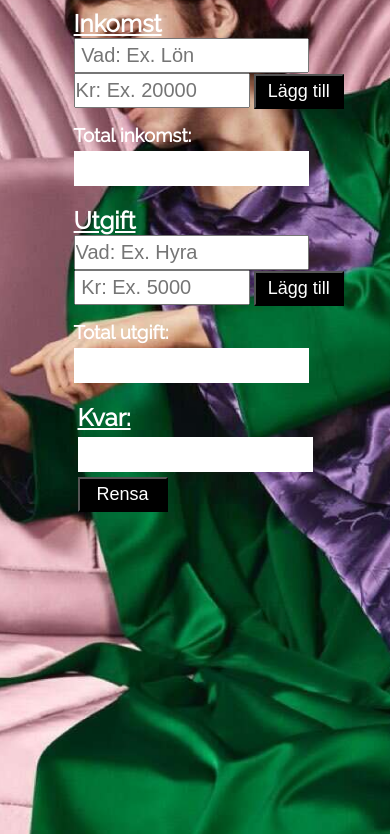
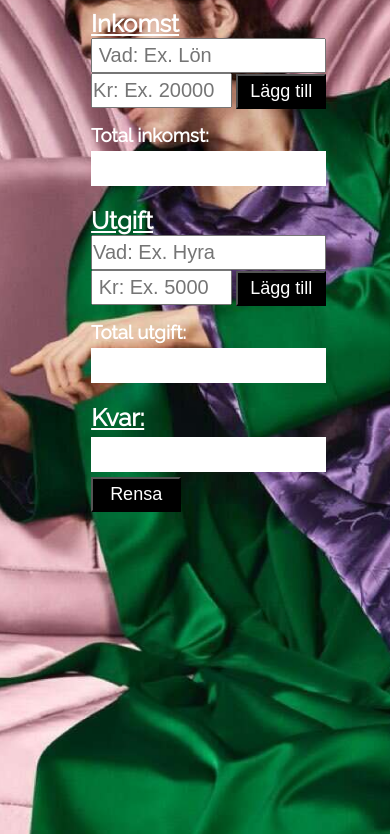
Before and after one commit to Rasmuskrogh/Inl-mning-2-Javascript, a plain HTML site: page index.html in a window 390 px wide. Shown: the part 133-967 px from the top of the page. Drawn offline with Linux system fonts and the light colour scheme.

Commit message:
cleaning the HTML

```diff
--- a/app.js
+++ b/app.js
@@ -83,7 +83,7 @@ li2.innerText= beskrivning2 + " : " + värde2;
 var ul2 = document.querySelector(".utgifter");
 ul2.appendChild(li2);
 
-
+var summa3 = 0;
 for(var i=0; i<totalsumma.length; i++) {
     summa3 += totalsumma[i];
     console.log(summa3)
--- a/index.html
+++ b/index.html
@@ -16,7 +16,7 @@
     <main>
         <h1>Ekonomi</h1>
         <section class="Inkomst">
-            <h2 class="underline">Inkomst</h2>
+            <h2>Inkomst</h2>
             <form>
                 <input type="text"  id="beskrivning" placeholder=" Vad: Ex. Lön">
                 <input type="siffror" id="värde" placeholder="Kr: Ex. 20000">
@@ -25,13 +25,13 @@
 
             <ul class="inkomster"></ul>
             <div>
-                <h3 class="margintop1">Total inkomst:</h3>
+                <h3>Total inkomst:</h3>
                 <p class="inkomstTotal"></p>
             </div>
         </section>
 
         <section class="Utgift">
-            <h2 class="underline margintop2">Utgift</h2>
+            <h2 class="margintop">Utgift</h2>
             <form>
                 <input type="text" id="beskrivning2" placeholder="Vad: Ex. Hyra">
                 <input type="siffror" id="värde2" placeholder=" Kr: Ex. 5000">
@@ -40,14 +40,14 @@
 
             <ul class="utgifter"></ul>
             <div>
-                <h3 class="margintop1">Total utgift:</h3>
+                <h3>Total utgift:</h3>
                 <p class="utgiftTotal"></p>
             </div>
 
         </section>
 
-        <aside class="Kvar">
-            <h2 class="underline margintop2 centering">Kvar:</h2>
+        <aside>
+            <h2 class="margintop">Kvar:</h2>
                 <div class="flex">
                     <p class="Resterande"></p>
                     <button class="rensa">Rensa</button>
--- a/style.css
+++ b/style.css
@@ -19,7 +19,7 @@ main {
     font-family: 'Raleway', sans-serif;
 }
 
-.underline {
+section>h2, aside>h2 {
     text-decoration: underline;
 }
 
@@ -61,10 +61,7 @@ li {
 
 .Utgift {
     margin-left: 7%;
-
 }
-
-
 
 h1 {
     margin-left: 220px;
@@ -72,7 +69,7 @@ h1 {
     margin-top: 70px;
 }
 
-.Kvar {
+aside {
     margin-left: 7%;
 }
 
@@ -88,19 +85,13 @@ h1 {
     padding-top: 5px;
 }
 
-.margintop1 {
+h3 {
     margin-top:15px;
-
 }
 
-.margintop2 {
+.margintop {
     margin-top:20px;
 }
-
-
-
-
-
 .Resterande {
     margin-bottom: 5px;
 }
@@ -122,10 +113,14 @@ ul {
         font-size: 40px;
         margin-bottom: 20px;
         margin-right: 30%;
+        margin-left: 30%
 
     }
     #beskrivning, #beskrivning2, .inkomstTotal, .utgiftTotal, .Resterande {
         width: 235px;
+    }
+    #värde, #värde2 {
+        width: 141px;
     }
 
     main {
@@ -133,10 +128,4 @@ ul {
         flex-direction: column;
         align-items: center;
     }
-
-
-    .Kvar {
-        margin-left: 0%;
-    }
-    }
 }
```
